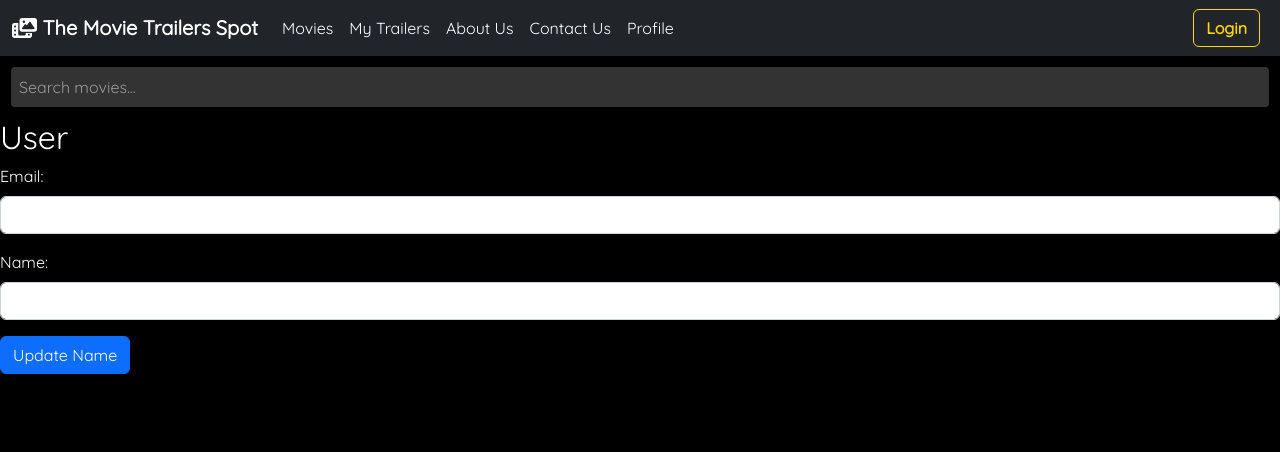
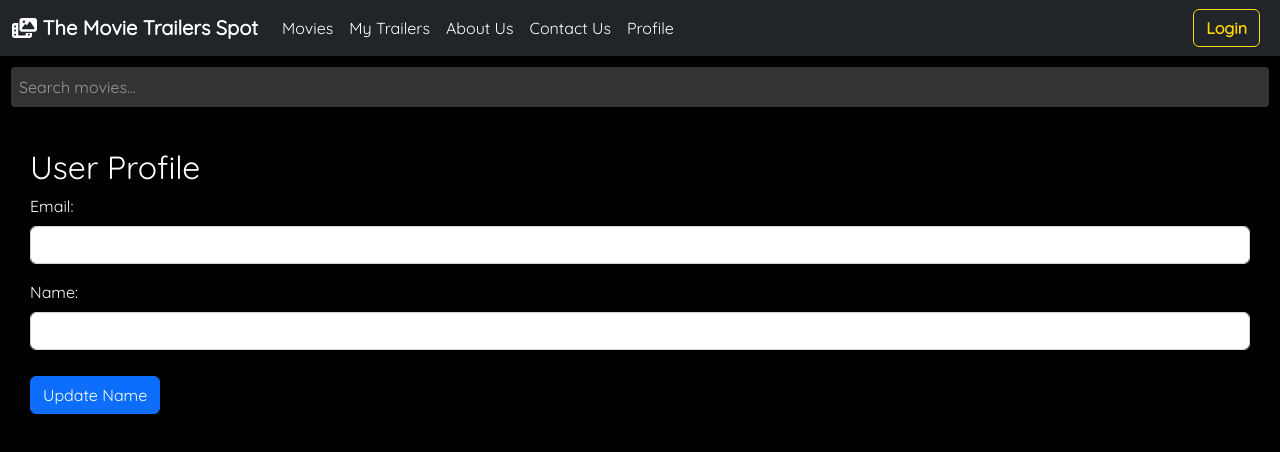
Before and after one commit to mihaylov-simeon/Movie-trailer-application, a React (Create React App) app in the folder movie-trailer-application-client/: page /user in a window 1280 px wide. Shown: the top 452 px of the page. Built offline with nearby package versions, Linux system fonts and the light colour scheme; no server answers.

Commit message:
user-profile-fixes

```diff
--- a/movie-trailer-application-client/src/components/user/User.css
+++ b/movie-trailer-application-client/src/components/user/User.css
@@ -1,62 +1,18 @@
-/* profile.css
+.user-container {
+  padding: 30px;
+}
 
-body {
-    font-family: Arial, sans-serif;
-    background-color: #f4f4f4;
-    margin: 0;
-    padding: 0;
-    display: flex;
-    justify-content: center;
-    align-items: center;
-    height: 100vh;
-  }
+.update-name-btn {
+  background-color: gold;
+  border: 2px solid gold;
+  color: black;
+  font-weight: bold;
+  margin-top: 10px;
+}
 
-  .profile-container {
-    background-color: #fff;
-    padding: 20px;
-    border-radius: 8px;
-    box-shadow: 0 0 10px rgba(0, 0, 0, 0.1);
-    width: 400px;
-  }
-
-  h2 {
-    text-align: center;
-    color: #333;
-  }
-
-  form {
-    max-width: 100%;
-  }
-
-  .form-group {
-    margin-bottom: 15px;
-  }
-
-  label {
-    display: block;
-    font-weight: bold;
-    margin-bottom: 5px;
-  }
-
-  input {
-    width: 100%;
-    padding: 8px;
-    border: 1px solid #ccc;
-    border-radius: 4px;
-    box-sizing: border-box;
-  }
-
-  button {
-    width: 100%;
-    padding: 10px;
-    background-color: #007bff;
-    color: #fff;
-    border: none;
-    border-radius: 4px;
-    cursor: pointer;
-  }
-
-  button:hover {
-    background-color: #0056b3;
-  }
-   */
+.update-name-btn:hover {
+  background-color: black;
+  border: 2px solid gold;
+  color: gold;
+  font-weight: bold;
+}
--- a/movie-trailer-application-client/src/components/user/User.js
+++ b/movie-trailer-application-client/src/components/user/User.js
@@ -3,11 +3,12 @@
 import Button from "react-bootstrap/Button";
 import { useAuth } from "../authentication/AuthProvider";
 import axiosConfig from "../../api/axiosConfig";
+import './User.css'
 
 const User = () => {
   const { name: initialName, email: initialEmail, updateName } = useAuth();
-  const [name, setName] = useState(initialName);
-  const [email, setEmail] = useState(initialEmail);
+  const [name, setName] = useState(initialName || '');  // Initialize with an empty string
+  const [email, setEmail] = useState(initialEmail || '');  // Initialize with an empty string
 
   useEffect(() => {
     // Fetch user information when the component mounts
@@ -37,20 +38,20 @@
         console.error("Error updating name:", error);
       });
   };
+
   return (
-    <div>
-      <h2>User</h2>
-      <Form>
+    <div className="user-container">
+      <h2>User Profile</h2>
+      <Form className="user-form">
         <Form.Group className="mb-3">
           <Form.Label>Email:</Form.Label>
           <Form.Control type="text" value={email} readOnly />
         </Form.Group>
-        {/* Remove the password field as it's not needed */}
         <Form.Group className="mb-3">
           <Form.Label>Name:</Form.Label>
           <Form.Control type="text" value={name} onChange={handleNameChange} />
         </Form.Group>
-        <Button variant="primary" onClick={handleUpdateName}>
+        <Button className="update-name-btn" variant="primary" onClick={handleUpdateName}>
           Update Name
         </Button>
       </Form>
```
